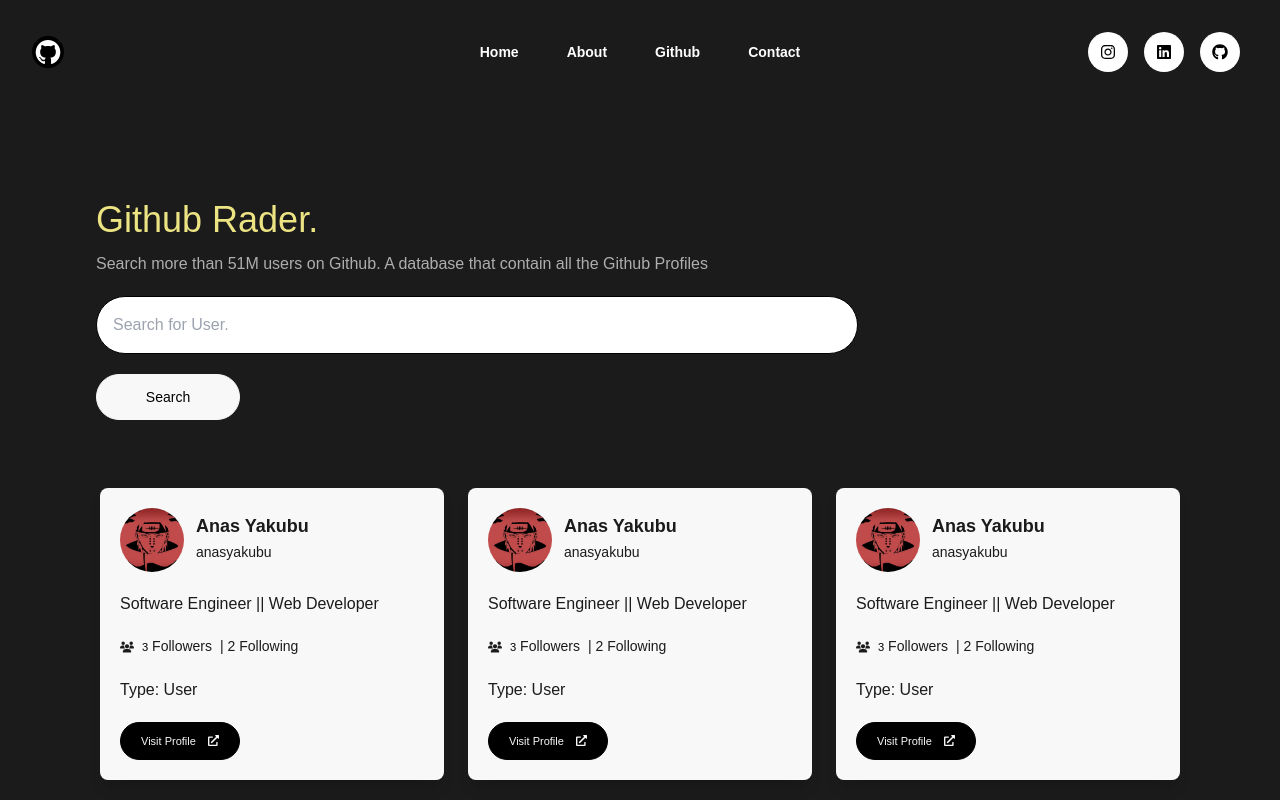
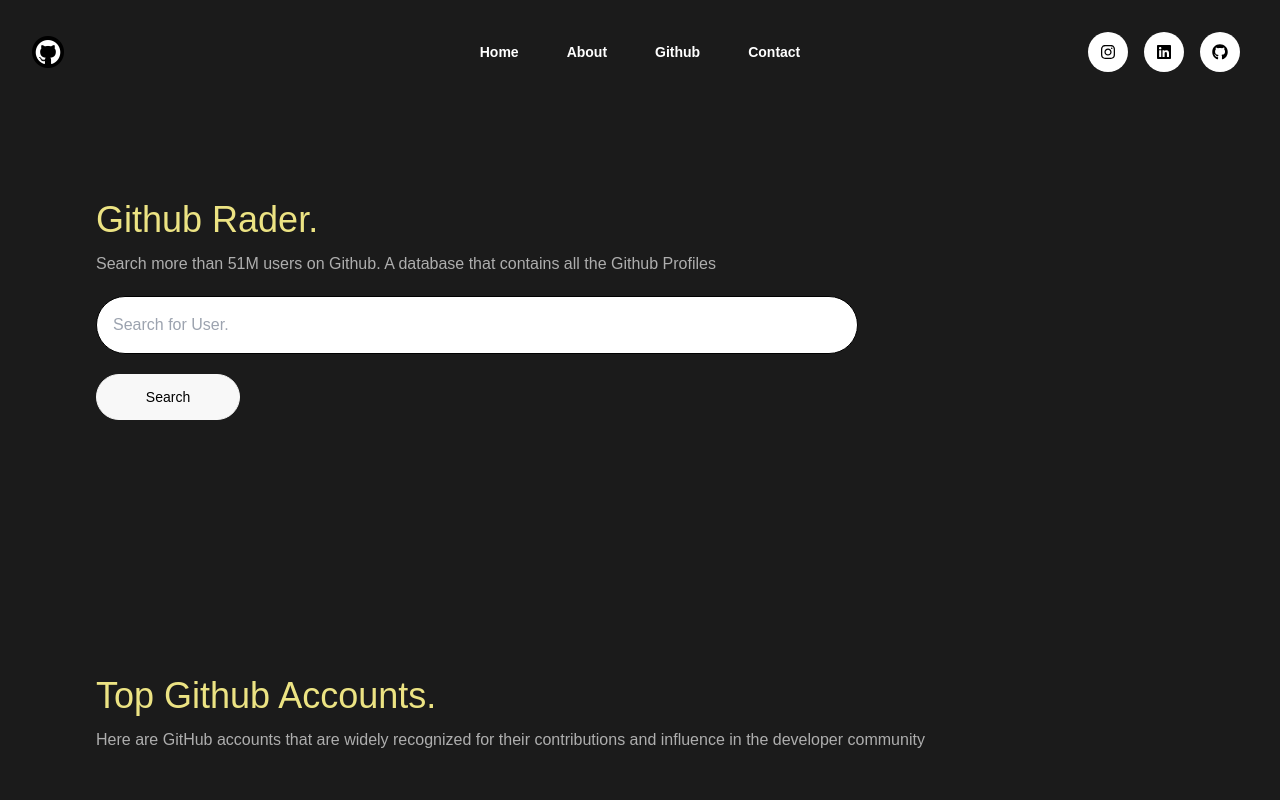
Before and after one commit to anasyakubu/GithubRadar, a React (Vite) app: page / in a window 1280 px wide. Shown: the top 800 px of the page. Built offline with nearby package versions, Linux system fonts and the light colour scheme.

Commit message:
Added Search

```diff
--- a/src/Components/PopularRepoCard.jsx
+++ b/src/Components/PopularRepoCard.jsx
@@ -2,6 +2,8 @@
 // import UserImage from "../assets/102716454.jpeg";
 import { FaUsers } from "react-icons/fa6";
 import { FaExternalLinkAlt } from "react-icons/fa";
+import { FaCheckCircle } from "react-icons/fa";
+
 import { Link } from "react-router-dom";
 
 const PopularRepoCard = ({
@@ -22,6 +24,10 @@
             <span className="text-lg font-semibold">{name}</span>
             <br /> <span className="text-sm font-light">{username}</span>
           </h6>
+          <br />
+          <span className="py-4 text-blue-600">
+            <FaCheckCircle />
+          </span>
         </div>
         <div className="mt-5">
           <p className="">{details}</p>
--- a/src/Components/ProfileCard.jsx
+++ b/src/Components/ProfileCard.jsx
@@ -1,45 +1,56 @@
-// import React from 'react'
-import UserImage from "../assets/102716454.jpeg";
-import { FaUsers } from "react-icons/fa6";
+// import React from 'react';
+import { Link } from "react-router-dom";
+import { FaUsers } from "react-icons/fa";
 import { FaExternalLinkAlt } from "react-icons/fa";
 
-const ProfileCard = () => {
+const ProfileCard = ({
+  userImage,
+  name,
+  username,
+  details,
+  followers,
+  following,
+  link,
+  userType,
+}) => {
   return (
     <div className="ProfileCard bg-[#f8f8f8] text-[#1b1b1b] p-5 rounded-lg shadow-lg">
       <div className="">
         <div className="flex gap-3">
-          <img className="w-16 rounded-full" src={UserImage} alt="Userimage" />
+          <img className="w-16 rounded-full" src={userImage} alt="Userimage" />
           <h6 className="py-1">
-            <span className="text-lg font-semibold">Anas Yakubu</span>
-            <br /> <span className="text-sm font-light">anasyakubu</span>
+            <span className="text-lg font-semibold">{name}</span>
+            <br /> <span className="text-sm font-light">{username}</span>
           </h6>
         </div>
         <div className="mt-5">
-          <p className="">Software Engineer || Web Developer</p>
+          <p className="break-words">{details}</p>
         </div>
         <div className="mt-5">
-          <p className="text-sm flex gap-2">
-            <span className="py-1">
-              <FaUsers />
+          <p className="text-sm flex gap-2 items-center">
+            <FaUsers />
+            <span>
+              <small className="text-black">{followers}</small> Followers
             </span>
-            <span>
-              <small className="text-black">3</small> Followers
-            </span>
-            <span>| 2 Following</span>
+            <span>| {following} Following</span>
           </p>
           <p className="mt-5">
-            Type: <span>User</span>
+            Type: <span>{userType}</span>
           </p>
           <div className="mt-5">
             <button
-              type="submit"
-              className="p-2 w-30 pr-5 pl-5 rounded-full bg-black text-[#f8f8f8] text-sm hover:bg-transparent border border-black hover:text-[black] hover:border-[black] flex gap-3"
+              className="p-2 w-32 pr-5 pl-5 rounded-full bg-black text-[#f8f8f8] text-sm hover:bg-transparent border border-black hover:text-[black] hover:border-[black]"
               style={{ fontSize: "11px" }}
             >
-              <span>Visit Profile</span>
-              <span className="py-1">
-                <FaExternalLinkAlt />{" "}
-              </span>
+              <Link
+                to={link}
+                className="flex gap-3"
+                target="_blank"
+                rel="noopener noreferrer"
+              >
+                <span>Visit Profile</span>
+                <FaExternalLinkAlt />
+              </Link>
             </button>
           </div>
         </div>
--- a/src/Section/Hero/Hero.jsx
+++ b/src/Section/Hero/Hero.jsx
@@ -1,9 +1,34 @@
-// import React from 'react'
+import React, { useState } from "react";
 import Nav from "../../Components/Nav";
 import ProfileCard from "../../Components/ProfileCard";
 import "./Hero.scss";
 
 const Hero = () => {
+  const [searchInput, setSearchInput] = useState("");
+  const [userData, setUserData] = useState(null);
+
+  const handleInputChange = (e) => {
+    setSearchInput(e.target.value);
+  };
+
+  const handleSearch = async (e) => {
+    e.preventDefault();
+    try {
+      const response = await fetch(
+        `https://api.github.com/search/users?q=${searchInput}&per_page=10`
+      );
+      const data = await response.json();
+      if (data.items.length > 0) {
+        setUserData(data.items[0]);
+        console.log(data);
+      } else {
+        setUserData(null);
+      }
+    } catch (error) {
+      console.error("Error fetching data: ", error);
+    }
+  };
+
   return (
     <div className="Hero">
       <Nav />
@@ -12,18 +37,18 @@
           <div className="">
             <h2 className="text-4xl text-[#ece383]">Github Rader.</h2>
             <p className="mt-3">
-              Search more than 51M users on Github. A database that contain all
+              Search more than 51M users on Github. A database that contains all
               the Github Profiles <br />
             </p>
           </div>
           <div className="mt-5">
-            <form>
+            <form onSubmit={handleSearch}>
               <input
                 className="w-[70%] p-4 rounded-full outline-none border border-black text-black"
                 type="text"
-                name=""
-                id=""
                 placeholder="Search for User."
+                value={searchInput}
+                onChange={handleInputChange}
               />
               <div className="mt-5">
                 <button
@@ -36,11 +61,20 @@
             </form>
           </div>
           <div className="mt-16">
-            <div className="p-1 space-y-2 lg:grid lg:grid-cols-3 lg:gap-x-6 lg:space-y-0">
-              <ProfileCard />
-              <ProfileCard />
-              <ProfileCard />
-            </div>
+            {userData && (
+              <div className="p-1 space-y-2 lg:grid lg:grid-cols-3 lg:gap-x-6 lg:space-y-0">
+                <ProfileCard
+                  userImage={userData.avatar_url}
+                  name={userData.login}
+                  username={userData.login}
+                  details={userData.url}
+                  link={userData.html_url}
+                  followers={userData.followers_url.length}
+                  following={userData.following_url.length}
+                  userType={userData.type}
+                />
+              </div>
+            )}
           </div>
         </div>
       </div>
```
